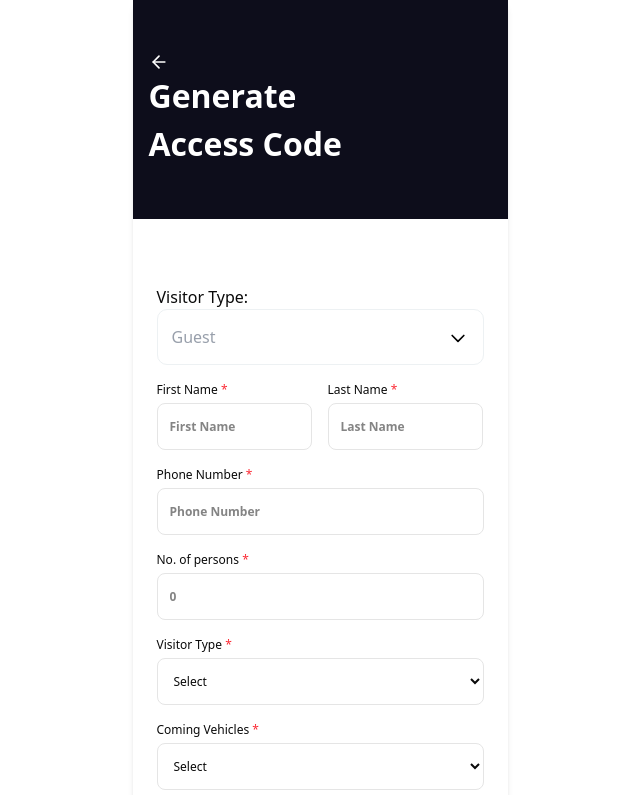
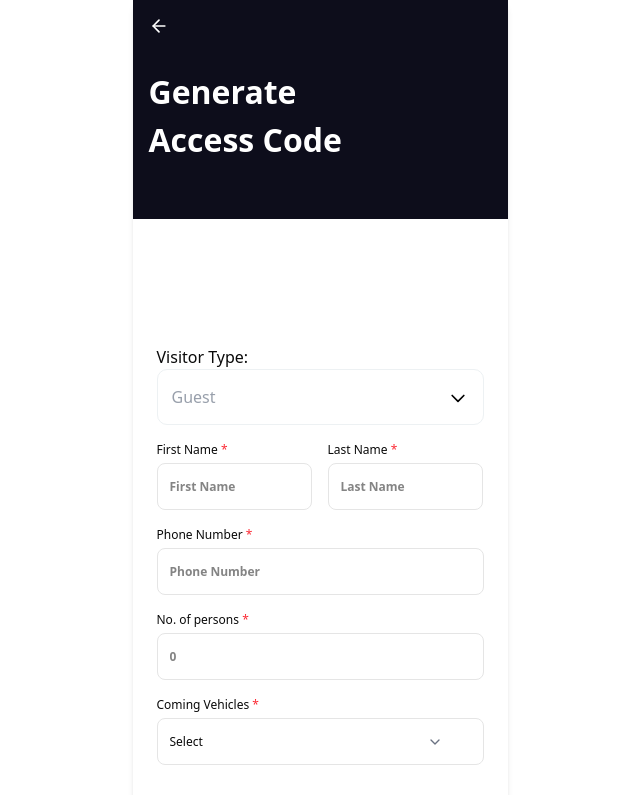
Before and after one commit to cyberrspace/locksec-ola, a Next.js app: page /access in a window 1280 px wide. Shown: the top 795 px of the page, without its empty margins (320-960 px from the left). Built offline with nearby package versions, Linux system fonts and the light colour scheme.

Commit message:
access page updated

```diff
--- a/components/AccessPage/AccessButton.tsx
+++ b/components/AccessPage/AccessButton.tsx
@@ -20,7 +20,7 @@ export default function AccessButton({
       type="submit"
       onClick={onClick}
       disabled={disabled}
-      className={`w-[327px] h-[46px] bg-blue-600 text-white rounded-md hover:bg-blue-700 mt-4 transition font-semibold disabled:opacity-50 disabled:cursor-not-allowed ${className}`}
+      className={`w-[327px] h-[48px] bg-blue-600 text-white rounded-md hover:bg-blue-700 mt-4 transition font-semibold disabled:opacity-50 disabled:cursor-not-allowed ${className}`}
     >
       {label}
     </button>
--- a/components/AccessPage/AccessForm.tsx
+++ b/components/AccessPage/AccessForm.tsx
@@ -4,6 +4,7 @@ import { useState } from "react";
 import { useRouter } from "next/navigation";
 import AccessButton from "./AccessButton";
 import AccessCard from "./AccessCard";
+import { ChevronDown } from "lucide-react";
 
 export default function AccessForm() {
   const router = useRouter();
@@ -18,13 +19,12 @@ export default function AccessForm() {
     noOfPersons: "",
   });
 
+  const [openDropdown, setOpenDropdown] = useState<string | null>(null);
   const [loading, setLoading] = useState(false);
   const [successMsg, setSuccessMsg] = useState("");
 
-  const handleChange = (
-    e: React.ChangeEvent<HTMLInputElement | HTMLSelectElement>
-  ) => {
-    setFormData({ ...formData, [e.target.name]: e.target.value });
+  const handleChange = (name: string, value: string) => {
+    setFormData((prev) => ({ ...prev, [name]: value }));
   };
 
   const handleSubmit = async (e: React.FormEvent) => {
@@ -33,12 +33,10 @@ export default function AccessForm() {
     setSuccessMsg("");
 
     try {
-      // simulate API/database call
       await new Promise((resolve) => setTimeout(resolve, 1500));
 
       setSuccessMsg("Access code generated successfully!");
 
-      // build query params
       const queryParams = new URLSearchParams({
         visitorType: formData.visitorType || "Guest",
         visitorsCount: formData.noOfPersons || "1",
@@ -57,7 +55,7 @@ export default function AccessForm() {
   };
 
   return (
-    <div className="flex items-center min-h-screen justify-center px-4 py-6">
+    <div className="flex items-center min-h-screen justify-center px-4 py-6 -mt-6">
       <form onSubmit={handleSubmit} className="flex flex-col gap-4 w-[327px]">
         <AccessCard />
 
@@ -71,7 +69,7 @@ export default function AccessForm() {
               type="text"
               name="firstName"
               value={formData.firstName}
-              onChange={handleChange}
+              onChange={(e) => handleChange("firstName", e.target.value)}
               required
               placeholder="First Name"
               className="w-full h-[47px] px-3 border rounded-md focus:ring-2 focus:ring-blue-500 font-bold"
@@ -86,7 +84,7 @@ export default function AccessForm() {
               type="text"
               name="lastName"
               value={formData.lastName}
-              onChange={handleChange}
+              onChange={(e) => handleChange("lastName", e.target.value)}
               required
               placeholder="Last Name"
               className="w-full h-[47px] px-3 border rounded-md focus:ring-2 focus:ring-blue-500 font-bold"
@@ -103,7 +101,7 @@ export default function AccessForm() {
             type="tel"
             name="phone"
             value={formData.phone}
-            onChange={handleChange}
+            onChange={(e) => handleChange("phone", e.target.value)}
             required
             placeholder="Phone Number"
             className="w-full h-[47px] px-3 border rounded-md focus:ring-2 focus:ring-blue-500 font-bold"
@@ -119,52 +117,57 @@ export default function AccessForm() {
             type="number"
             name="noOfPersons"
             value={formData.noOfPersons}
-            onChange={handleChange}
+            onChange={(e) => handleChange("noOfPersons", e.target.value)}
             required
             placeholder="0"
             className="w-full h-[47px] px-3 border rounded-md focus:ring-2 focus:ring-blue-500 font-bold"
           />
         </label>
 
-        {/* Visitor Type */}
-        <label className="block text-[12px]">
-          <span className="block mb-1">
-            Visitor Type <span className="text-red-500">*</span>
-          </span>
-          <select
-            name="visitorType"
-            value={formData.visitorType}
-            onChange={handleChange}
-            required
-            className="w-full h-[47px] px-3 border rounded-md focus:ring-2 focus:ring-blue-500 bg-white"
-          >
-            <option value="">Select</option>
-            <option value="Guest">Guest</option>
-            <option value="Dispatch">Dispatch</option>
-            <option value="Cab">Cab</option>
-            <option value="Artisan">Artisan</option>
-          </select>
-        </label>
+        {/* Type of Visitor */}
 
-        {/* Vehicles */}
-        <label className="block text-[12px]">
+
+        {/* Coming Vehicles */}
+        <div className="block text-[12px]">
           <span className="block mb-1">
             Coming Vehicles <span className="text-red-500">*</span>
           </span>
-          <select
-            name="vehicles"
-            value={formData.vehicles}
-            onChange={handleChange}
-            required
-            className="w-full h-[47px] px-3 border rounded-md focus:ring-2 focus:ring-blue-500 bg-white"
+          <div className="relative">
+            <button
+              type="button"
+              onClick={() =>
+                setOpenDropdown(openDropdown === "vehicles" ? null : "vehicles")
+              }
+              className="w-full h-[47px] px-3 pr-10 border rounded-md text-left flex justify-between items-center focus:ring-2 focus:ring-blue-500 bg-white"
             >
-            <option value="">Select</option>
-            <option value="Yes">Yes</option>
-            <option value="No">No</option>
-          </select>
-        </label>
+              <span>{formData.vehicles ? formData.vehicles : "Select"}</span>
+              <ChevronDown
+                className={`w-4 h-4 text-gray-500 transition-transform ${openDropdown === "vehicles" ? "rotate-180" : ""
+                  }`}
+              />
+            </button>
 
-        {/* Plate Number */}
+            {openDropdown === "vehicles" && (
+              <div className="mt-2 border rounded-md bg-white shadow-md">
+                {["Yes", "No"].map((option) => (
+                  <div
+                    key={option}
+                    onClick={() => {
+                      handleChange("vehicles", option);
+                      setOpenDropdown(null);
+                    }}
+                    className="px-3 py-2 cursor-pointer hover:bg-gray-100"
+                  >
+                    {option}
+                  </div>
+                ))}
+              </div>
+            )}
+          </div>
+        </div>
+
+        {/* Plate Number — show only if vehicles === "Yes" */}
+        {formData.vehicles === "Yes" && (
           <label className="block text-[12px]">
             <span className="block mb-1">
               Plate number <span className="text-red-500">*</span>
@@ -174,12 +177,13 @@ export default function AccessForm() {
               pattern="[A-Za-z0-9]+"
               name="plate"
               value={formData.plate}
-            onChange={handleChange}
+              onChange={(e) => handleChange("plate", e.target.value)}
               required
               placeholder="Plate Number"
               className="w-full h-[47px] px-3 border rounded-md focus:ring-2 focus:ring-blue-500 font-bold"
             />
           </label>
+        )}
 
         {/* Submit button */}
         <AccessButton
--- a/components/GeneratedPage/CodeDetails.tsx
+++ b/components/GeneratedPage/CodeDetails.tsx
@@ -19,7 +19,7 @@ export default function CodeDetails() {
   const [status, setStatus] = useState("Inactive");
   const [copied, setCopied] = useState(false);
 
-  // ✅ State for userData
+
   const [userData, setUserData] = useState<{ firstName: string; address: string } | null>(null);
 
   useEffect(() => {
@@ -27,7 +27,7 @@ export default function CodeDetails() {
     setCode(generatedCode);
     setStatus("Active");
 
-    // ✅ Fetch user data from localStorage
+
     const stored = localStorage.getItem("userData");
     if (stored) {
       setUserData(JSON.parse(stored));
@@ -52,7 +52,7 @@ Plate Number: ${plateNumber}`;
     <section className="min-h-screen bg-[#FFFFFF] text-white flex flex-col items-center px-4 py-10">
       <div className="bg-[#FFFFFF] w-full max-w-md rounded-xl p-4  space-y-6">
 
-        {/* Code + Copy */}
+
         <div className="flex justify-between items-center">
           <h2 className="text-3xl font-extrabold text-[#1A1C1E] ">{code}</h2>
           <button
--- a/components/GeneratedPage/CodeHero.tsx
+++ b/components/GeneratedPage/CodeHero.tsx
@@ -1,22 +1,23 @@
 "use client";
+
 
 import BackArrow from "../RegisterPage/LoginBack";
 
-export default function CodeHero(){
-  return(
+export default function CodeHero() {
 
 
-  <section className="h-[219px] bg-[#0D0D1B] w-[375px] flex flex-col justify-center px-4 space-y-10">
-        <div className="">
-          <BackArrow/>
-          <div className="text-[#FFFFFF] font-bold text-[32px]">
-            <p>Code Successfully</p>
-            <p>Generated</p>
-          </div>
-        </div>
+  return (
+    <section className="h-[219px] bg-[#0D0D1B] w-full md:w-[375px] flex flex-col justify-center px-4 space-y-10">
+      <div className="-mt-10">
 
+        <BackArrow to="/user" />
 
-      </section>
+      </div>
 
-  )
+      <div className="text-[#FFFFFF] font-bold text-[32px]">
+        <p>Code Successfully</p>
+        <p>Generated</p>
+      </div>
+    </section>
+  );
 }
--- a/components/LoginPage/LoginHero.tsx
+++ b/components/LoginPage/LoginHero.tsx
@@ -4,7 +4,7 @@ import SignUpLink from "./SignUp";
 
 export default function LoginHero() {
   return (
-    <section className="w-full md:w-[375px]  h-[265px] space-y-[7rem]">
+    <section className="w-full md:w-[375px] px-4 h-[265px] space-y-[7rem]">
 
       <div className="flex flex-row flex-1 gap-2 -mt-8">
         <Image
--- a/components/RegisterPage/LoginBack.tsx
+++ b/components/RegisterPage/LoginBack.tsx
@@ -14,7 +14,7 @@ export default function BackArrow({ to = "/" }: BackArrowProps) {
   return (
     <button
       onClick={() => router.push(to)}
-      className="flex items-center  text-[#FFFFFF] hover:text-[#FFFFFF] transition"
+      className="flex items-center  text-[#FFFFFF] hover:text-[#FFFFFF] transition -mt-10 mb-8"
     >
       <ArrowLeft className="w-5 h-5" />
 
--- a/components/UserPage/UserHero.tsx
+++ b/components/UserPage/UserHero.tsx
@@ -19,8 +19,9 @@ export default function UserHero() {
   }, []);
 
   return (
-    <main className="h-[219px] w-full flex items-center"> {/* 👈 fill height & push down */}
-      <section className="w-full px-2 sm:px-4 pb-4"> {/* 👈 add bottom padding for breathing room */}
+    <main className="h-[219px] w-full flex items-center justify-center -mt-4">
+
+      <section className="w-full px-2 sm:px-4 pb-4">
         <div className="flex justify-between items-center">
           <div className="flex items-center gap-2">
             <div
```
Lines whose indentation alone changed are shown as unchanged.
